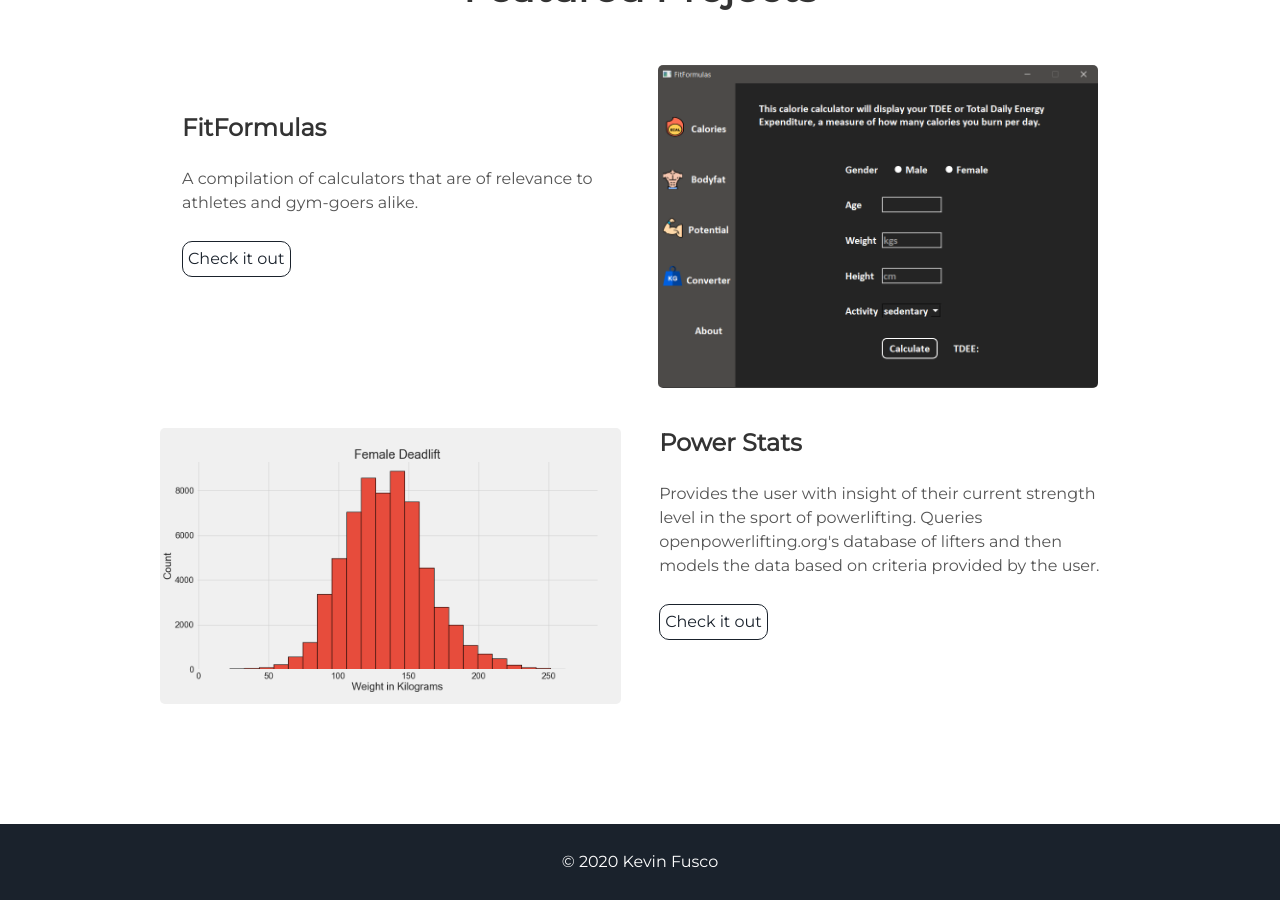
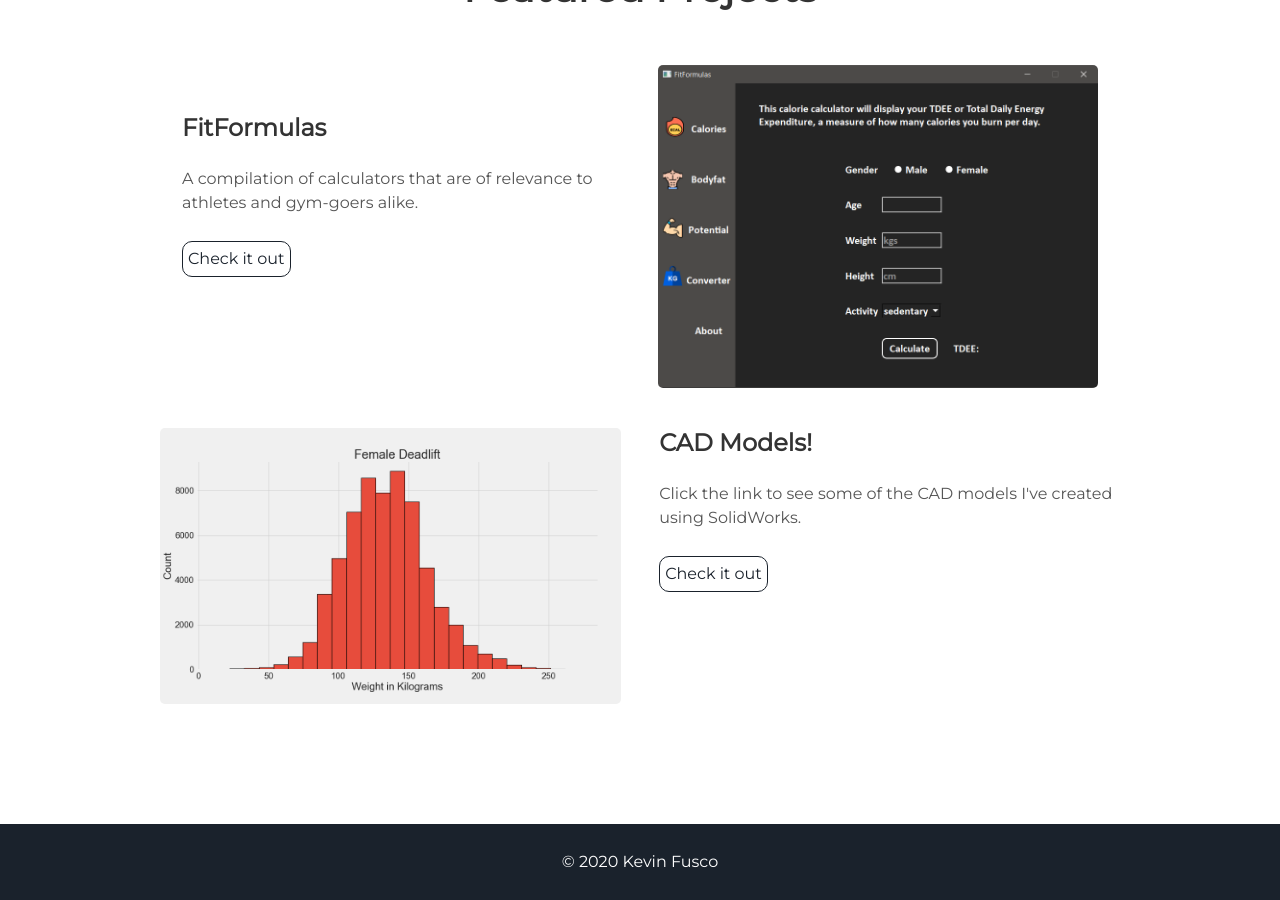
Before and after one commit to kcfusco/kcfusco.github.io, a Jekyll site: the page built from index.html, in a window 1280 px wide and 900 px high, scrolled down 2156 px. Built offline with Jekyll 4.4.1, drawn with Linux system fonts in a browser that asks for light colours.

Commit message:
Update projects.html

```diff
--- a/_includes/projects.html
+++ b/_includes/projects.html
@@ -24,10 +24,9 @@
   </div>
 
   <div class="contents-right">
-    <h3> Power Stats </h3>
-    <p>Provides the user with insight of their current strength level in the sport of powerlifting. Queries openpowerlifting.org's database of lifters and then models
-      the data based on criteria provided by the user.</p>
-    <a class="project-link" href="https://github.com/kcfusco/PowerStats">Check it out</a>
+    <h3> CAD Models! </h3>
+    <p>Click the link to see some of the CAD models I've created using SolidWorks.</p>
+    <a class="project-link" href="https://kcfusco.github.io/designs">Check it out</a>
   </div>
 
 </div>
```
